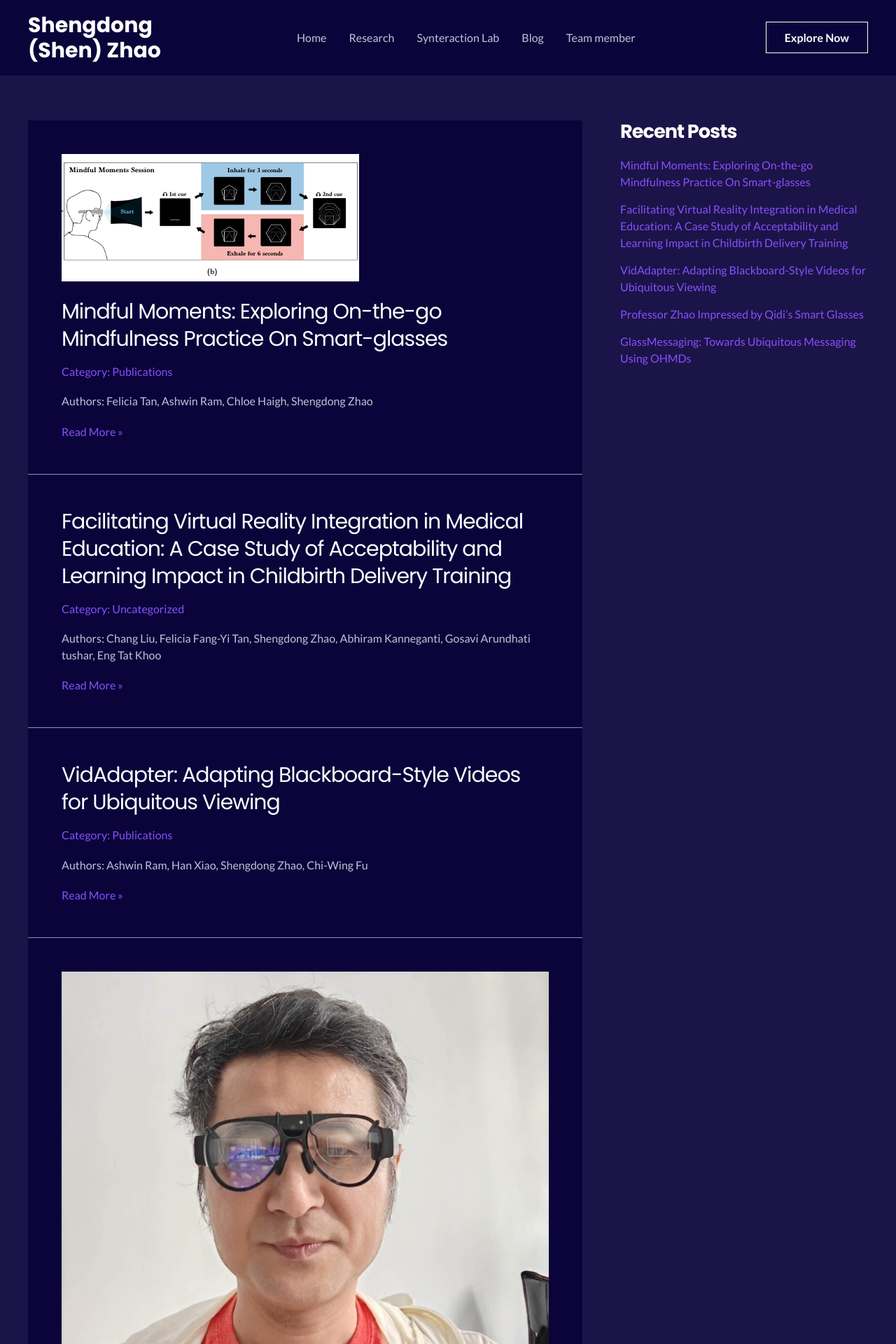
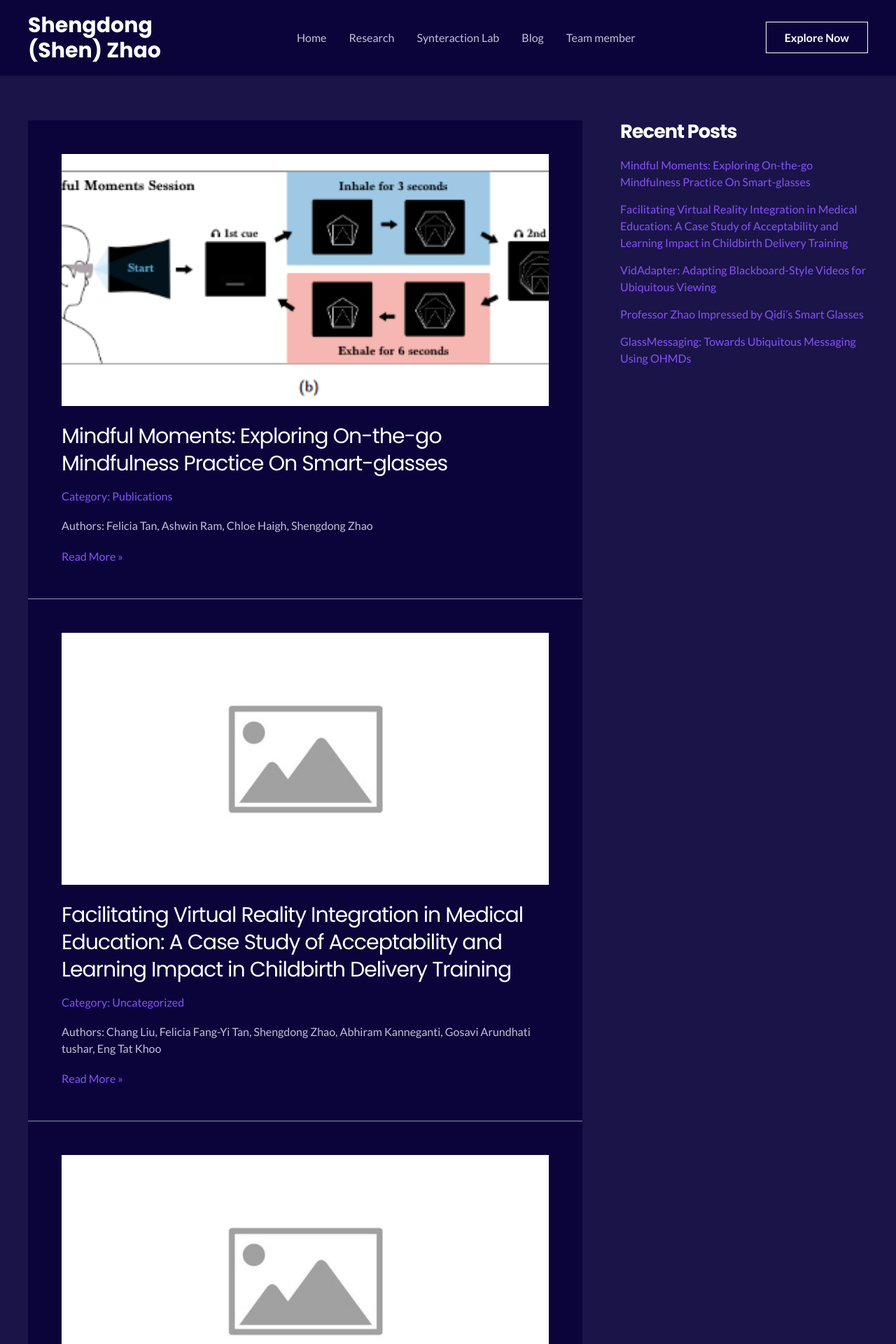
Before and after one commit to sszhao/sszhao.github.io, a Jekyll site: the page built from blogs/index.html, in a window 1280 px wide. Shown: the top 1920 px of the page at 70% size. Built offline with Jekyll 4.4.1, drawn with Linux system fonts in a browser that asks for light colours; nearby versions of some CDN libraries; the list of posts is cut into pages by our own code.

Commit message:
Updating post file and adding place holder image

```diff
--- a/_scss/blog-list-page.scss
+++ b/_scss/blog-list-page.scss
@@ -35,13 +35,19 @@
                         vertical-align: middle;
                         margin-left: auto;
                         margin-right: auto;
-
                         margin-bottom: 15px;
                     }
                 }
 
                 .image-container{
                     margin-bottom: 1.5em;
+
+                    .image{
+                        width: 700px;
+                        height: 360px;
+                        object-fit: cover;
+                        object-position: center;
+                    }
                 }
 
                 .blog-title-link{
--- a/_scss/home-page.scss
+++ b/_scss/home-page.scss
@@ -118,6 +118,10 @@
                         display: block;
                         border-radius: 10px;
                         outline: 0;
+                        object-fit: cover;
+                        object-position: center;
+                        width: 350px;
+                        height: 250px;
                     }
                     .date-container{
                         left: -10px;
```
Also changed, not shown: _posts/2024-04-03-vidadapter.md (+1 -1 lines), _posts/2024-04-04-facilitating-virtual-reality.md (+1 -1 lines), _posts/default.md (+1 -1 lines), assets/blog/placeholder-image.jpeg (added), assets/blog/截圖-2024-02-21-下午10.27.53-1024x443.png (added).
